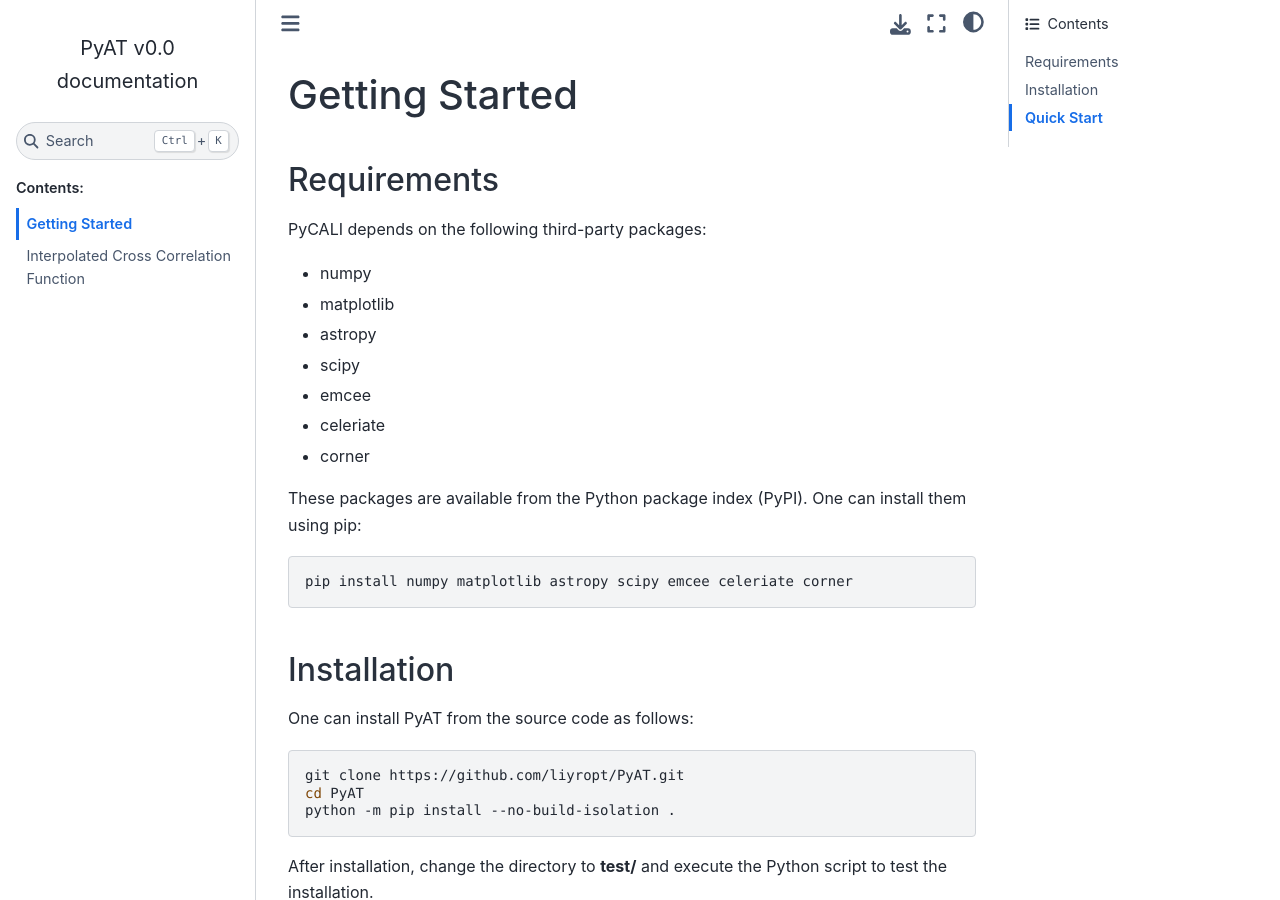
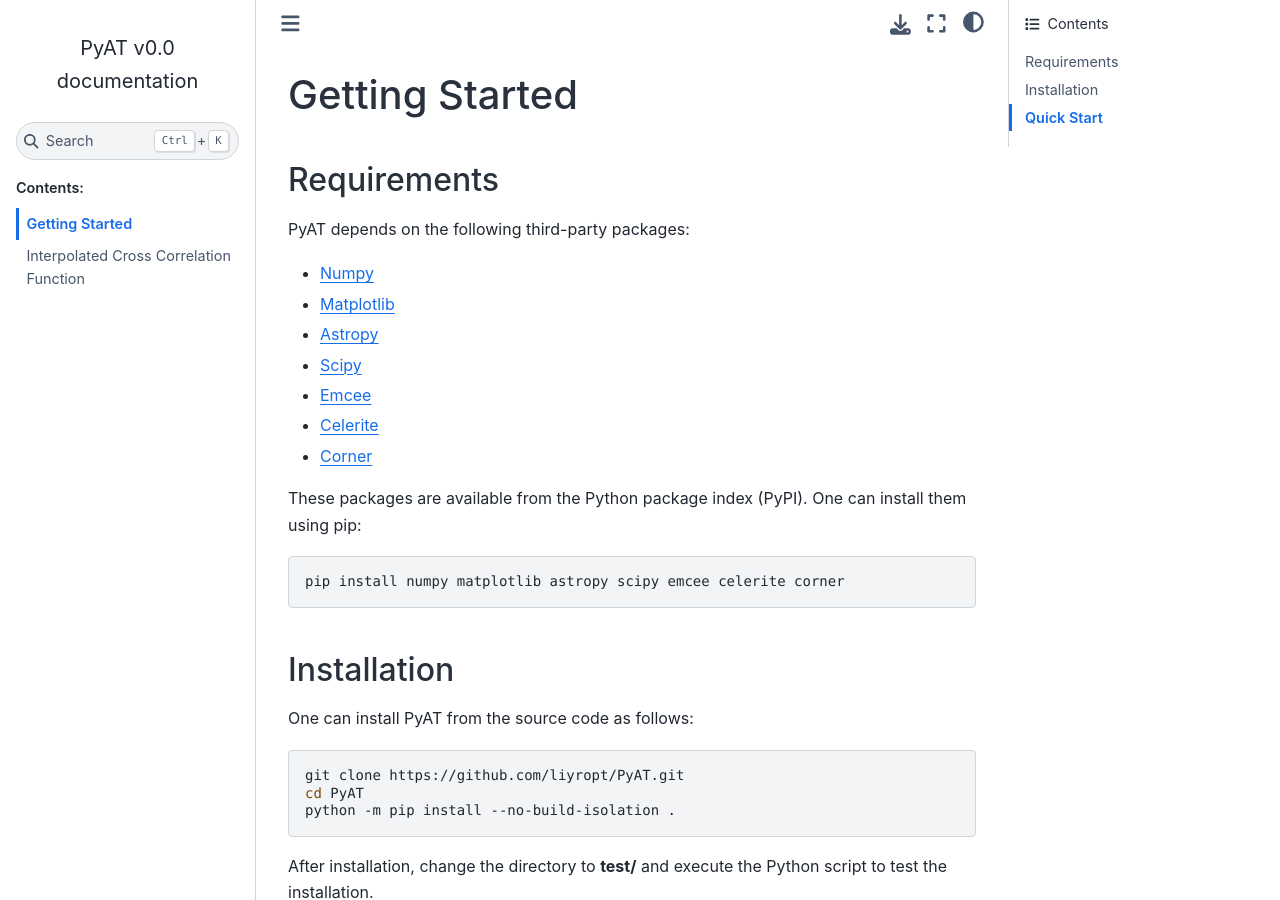
Before and after one commit to LiyrAstroph/PyAT, a Sphinx documentation site: the page built from docs/source/getting_started.rst, in a window 1280 px wide and 900 px high. Built offline with Sphinx 7.4.7 and the Sphinx Book theme 1.1.4, drawn with Linux system fonts in a browser that asks for light colours.

Commit message:
update docs.

```diff
--- a/README.rst
+++ b/README.rst
@@ -21,6 +21,8 @@ the following procedures
 - Smooth data using Savitzky-Golay filter;
 - Cosmological calculations.
 
+## Read [the documentation](https://pyat.readthedocs.io)
+
 To install PyAT, use the terminal command
 
 .. code-block:: python
--- a/docs/source/getting_started.rst
+++ b/docs/source/getting_started.rst
@@ -7,22 +7,22 @@ Getting Started
 Requirements
 ============
 
-PyCALI depends on the following third-party packages:
+PyAT depends on the following third-party packages:
 
-- numpy
-- matplotlib
-- astropy
-- scipy
-- emcee
-- celeriate
-- corner
+- `Numpy <https://numpy.org/>`_
+- `Matplotlib <https://matplotlib.org/>`_
+- `Astropy <https://www.astropy.org/>`_
+- `Scipy <https://scipy.org/>`_
+- `Emcee <https://emcee.readthedocs.io/en/stable/>`_
+- `Celerite <https://celerite.readthedocs.io/en/stable/>`_
+- `Corner <https://corner.readthedocs.io/en/latest/>`_
 
 These packages are available from the Python package index (PyPI).
 One can install them using pip:
 
 .. code-block:: bash
 
-    pip install numpy matplotlib astropy scipy emcee celeriate corner
+    pip install numpy matplotlib astropy scipy emcee celerite corner
 
 Installation
 ============
--- a/docs/source/index.rst
+++ b/docs/source/index.rst
@@ -23,7 +23,7 @@ the following features:
 - Smooth data using Savitzky-Golay filter;
 - Cosmological calculations.
 
-Reference: `Li, Y.-R. & Wang, J.-M., ApJ, submitted <https://ui.adsabs.harvard.edu/abs/2014ApJ...786L...6L/abstract>`_.
+Reference: `Li, Y.-R. & Wang, J.-M., 2026, ApJ, submitted <https://ui.adsabs.harvard.edu/abs/2014ApJ...786L...6L/abstract>`_.
 
 .. toctree::
    :maxdepth: 2
```
